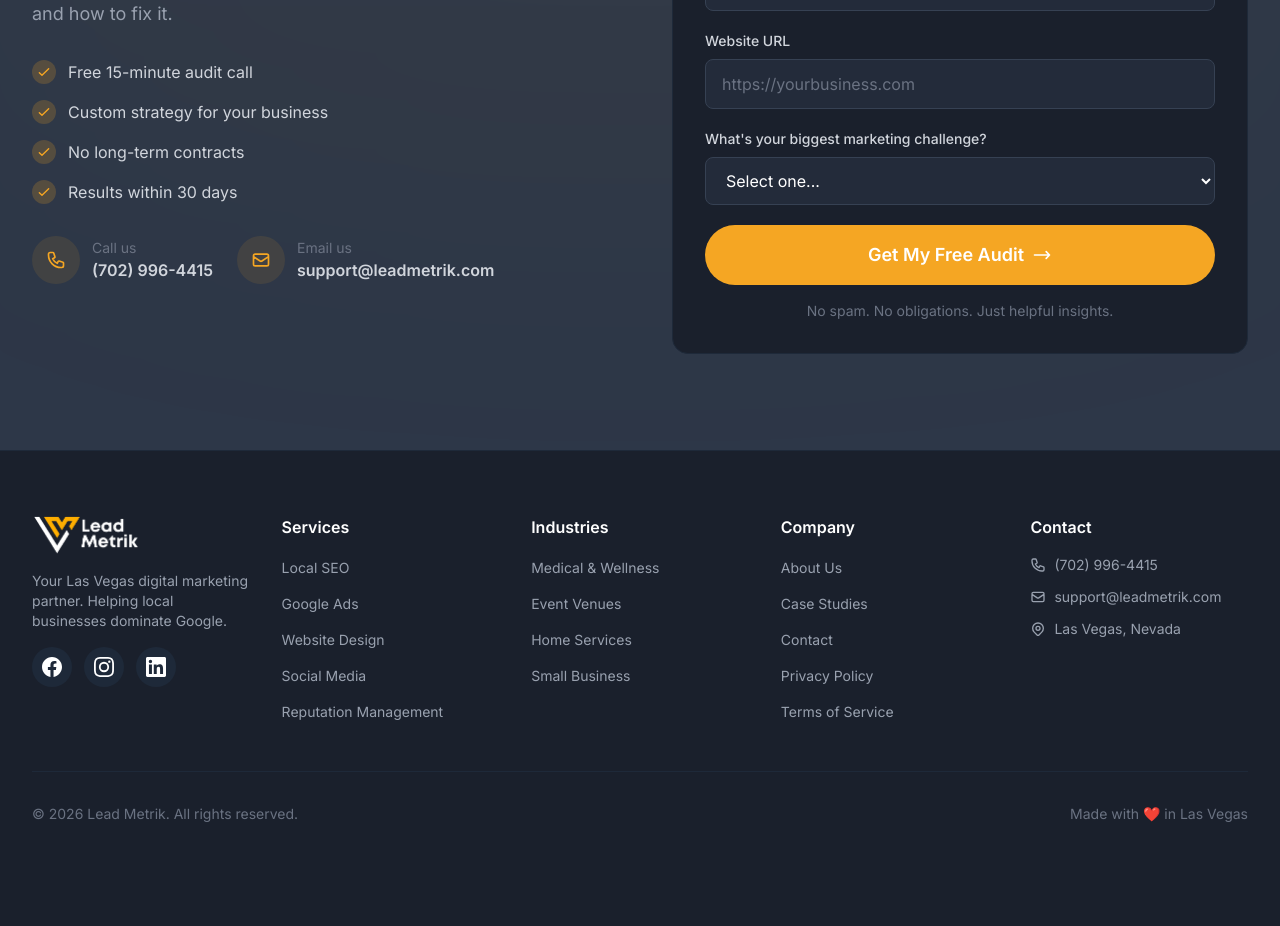
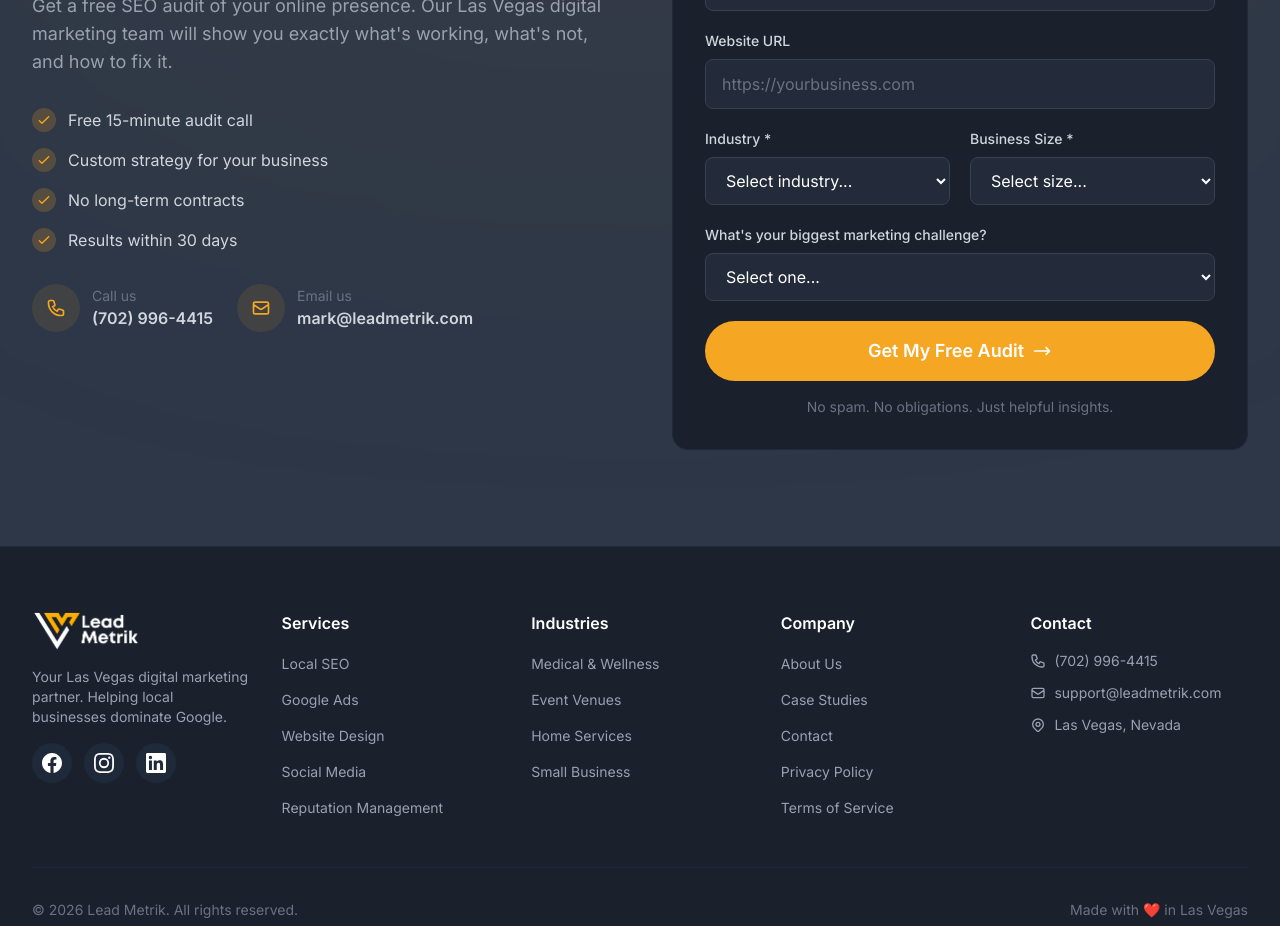
Before and after one commit to leadmetrik/leadmetrik-site, a Next.js app: page / in a window 1280 px wide. Shown: the part 4640-5566 px from the top of the page. Before the commit the page ends 5528 px from the top, so only its background shows below. Built offline with nearby package versions, Linux system fonts and the light colour scheme; no server answers.

Commit message:
feat: connect contact form to Supabase leads system

```diff
--- a/src/components/Contact.tsx
+++ b/src/components/Contact.tsx
@@ -2,22 +2,54 @@
 
 import { useRef, useState } from 'react'
 import { motion, useInView } from 'framer-motion'
+
+const SUPABASE_URL = process.env.NEXT_PUBLIC_SUPABASE_URL || 'https://your-project.supabase.co'
 
 export default function Contact() {
   const ref = useRef(null)
   const isInView = useInView(ref, { once: true, margin: "-100px" })
   const [isSubmitting, setIsSubmitting] = useState(false)
   const [submitted, setSubmitted] = useState(false)
+  const [error, setError] = useState<string | null>(null)
 
   const handleSubmit = async (e: React.FormEvent<HTMLFormElement>) => {
     e.preventDefault()
     setIsSubmitting(true)
+    setError(null)
 
-    // Simulate submission - connect to your backend later
-    await new Promise(resolve => setTimeout(resolve, 1500))
+    const formData = new FormData(e.currentTarget)
 
-    setIsSubmitting(false)
-    setSubmitted(true)
+    const leadData = {
+      name: formData.get('name') as string,
+      email: formData.get('email') as string,
+      phone: formData.get('phone') as string,
+      website: formData.get('website') as string,
+      industry: formData.get('industry') as string,
+      business_size: formData.get('business_size') as string,
+      challenge: formData.get('challenge') as string,
+      source: 'website',
+    }
+
+    try {
+      const response = await fetch(`${SUPABASE_URL}/functions/v1/save-lead`, {
+        method: 'POST',
+        headers: {
+          'Content-Type': 'application/json',
+        },
+        body: JSON.stringify(leadData),
+      })
+
+      if (!response.ok) {
+        throw new Error('Failed to submit form')
+      }
+
+      setSubmitted(true)
+    } catch (err) {
+      console.error('Form submission error:', err)
+      setError('Something went wrong. Please try again or call us directly.')
+    } finally {
+      setIsSubmitting(false)
+    }
   }
 
   return (
@@ -80,7 +112,7 @@ export default function Contact() {
                 </div>
               </a>
               <a
-                href="mailto:support@leadmetrik.com"
+                href="mailto:mark@leadmetrik.com"
                 className="flex items-center gap-3 text-gray-300 hover:text-brand-orange transition-colors"
               >
                 <div className="w-12 h-12 bg-brand-orange/10 rounded-full flex items-center justify-center">
@@ -90,7 +122,7 @@ export default function Contact() {
                 </div>
                 <div>
                   <p className="text-sm text-gray-500">Email us</p>
-                  <p className="font-semibold">support@leadmetrik.com</p>
+                  <p className="font-semibold">mark@leadmetrik.com</p>
                 </div>
               </a>
             </div>
@@ -111,12 +143,18 @@ export default function Contact() {
                     </svg>
                   </div>
                   <h3 className="text-2xl font-bold text-white mb-2">We Got Your Request!</h3>
-                  <p className="text-gray-400">We'll be in touch within 24 hours to schedule your free audit.</p>
+                  <p className="text-gray-400">Check your email — we'll be in touch within 24 hours with your custom proposal.</p>
                 </div>
               ) : (
                 <>
                   <h3 className="text-2xl font-bold text-white mb-2">Get Your Free Audit</h3>
                   <p className="text-gray-400 mb-6">Fill out the form and we'll analyze your online presence.</p>
+
+                  {error && (
+                    <div className="mb-4 p-4 bg-red-500/10 border border-red-500/30 rounded-lg text-red-400 text-sm">
+                      {error}
+                    </div>
+                  )}
 
                   <form onSubmit={handleSubmit} className="space-y-5">
                     <div className="grid sm:grid-cols-2 gap-5">
@@ -126,6 +164,7 @@ export default function Contact() {
                         </label>
                         <input
                           type="text"
+                          name="name"
                           required
                           className="w-full px-4 py-3 bg-brand-charcoal/50 border border-gray-700 rounded-lg text-white placeholder-gray-500 focus:outline-none focus:border-brand-orange transition-colors"
                           placeholder="John Smith"
@@ -137,6 +176,7 @@ export default function Contact() {
                         </label>
                         <input
                           type="tel"
+                          name="phone"
                           required
                           className="w-full px-4 py-3 bg-brand-charcoal/50 border border-gray-700 rounded-lg text-white placeholder-gray-500 focus:outline-none focus:border-brand-orange transition-colors"
                           placeholder="(702) 555-0123"
@@ -150,6 +190,7 @@ export default function Contact() {
                       </label>
                       <input
                         type="email"
+                        name="email"
                         required
                         className="w-full px-4 py-3 bg-brand-charcoal/50 border border-gray-700 rounded-lg text-white placeholder-gray-500 focus:outline-none focus:border-brand-orange transition-colors"
                         placeholder="john@yourbusiness.com"
@@ -162,9 +203,45 @@ export default function Contact() {
                       </label>
                       <input
                         type="url"
+                        name="website"
                         className="w-full px-4 py-3 bg-brand-charcoal/50 border border-gray-700 rounded-lg text-white placeholder-gray-500 focus:outline-none focus:border-brand-orange transition-colors"
                         placeholder="https://yourbusiness.com"
                       />
+                    </div>
+
+                    <div className="grid sm:grid-cols-2 gap-5">
+                      <div>
+                        <label className="block text-sm font-medium text-gray-300 mb-2">
+                          Industry *
+                        </label>
+                        <select
+                          name="industry"
+                          required
+                          className="w-full px-4 py-3 bg-brand-charcoal/50 border border-gray-700 rounded-lg text-white focus:outline-none focus:border-brand-orange transition-colors"
+                        >
+                          <option value="">Select industry...</option>
+                          <option value="medical">Medical / Healthcare</option>
+                          <option value="venue">Event Venue / Hospitality</option>
+                          <option value="home-services">Home Services</option>
+                          <option value="small-business">Other Local Business</option>
+                        </select>
+                      </div>
+                      <div>
+                        <label className="block text-sm font-medium text-gray-300 mb-2">
+                          Business Size *
+                        </label>
+                        <select
+                          name="business_size"
+                          required
+                          className="w-full px-4 py-3 bg-brand-charcoal/50 border border-gray-700 rounded-lg text-white focus:outline-none focus:border-brand-orange transition-colors"
+                        >
+                          <option value="">Select size...</option>
+                          <option value="solo">Just me</option>
+                          <option value="small">2-10 employees</option>
+                          <option value="medium">11-50 employees</option>
+                          <option value="large">50+ employees</option>
+                        </select>
+                      </div>
                     </div>
 
                     <div>
@@ -172,6 +249,7 @@ export default function Contact() {
                         What's your biggest marketing challenge?
                       </label>
                       <select
+                        name="challenge"
                         className="w-full px-4 py-3 bg-brand-charcoal/50 border border-gray-700 rounded-lg text-white focus:outline-none focus:border-brand-orange transition-colors"
                       >
                         <option value="">Select one...</option>
```
